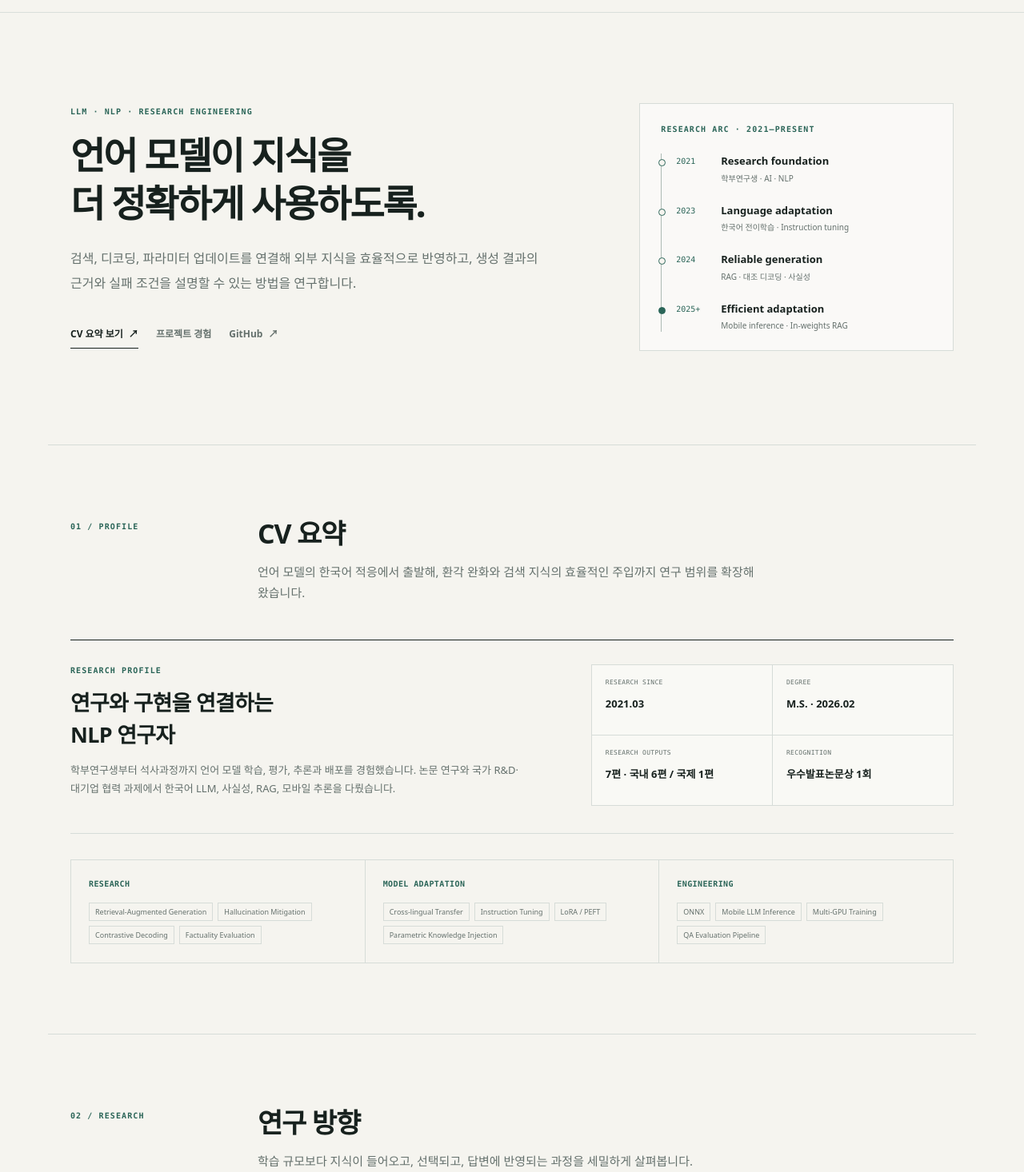
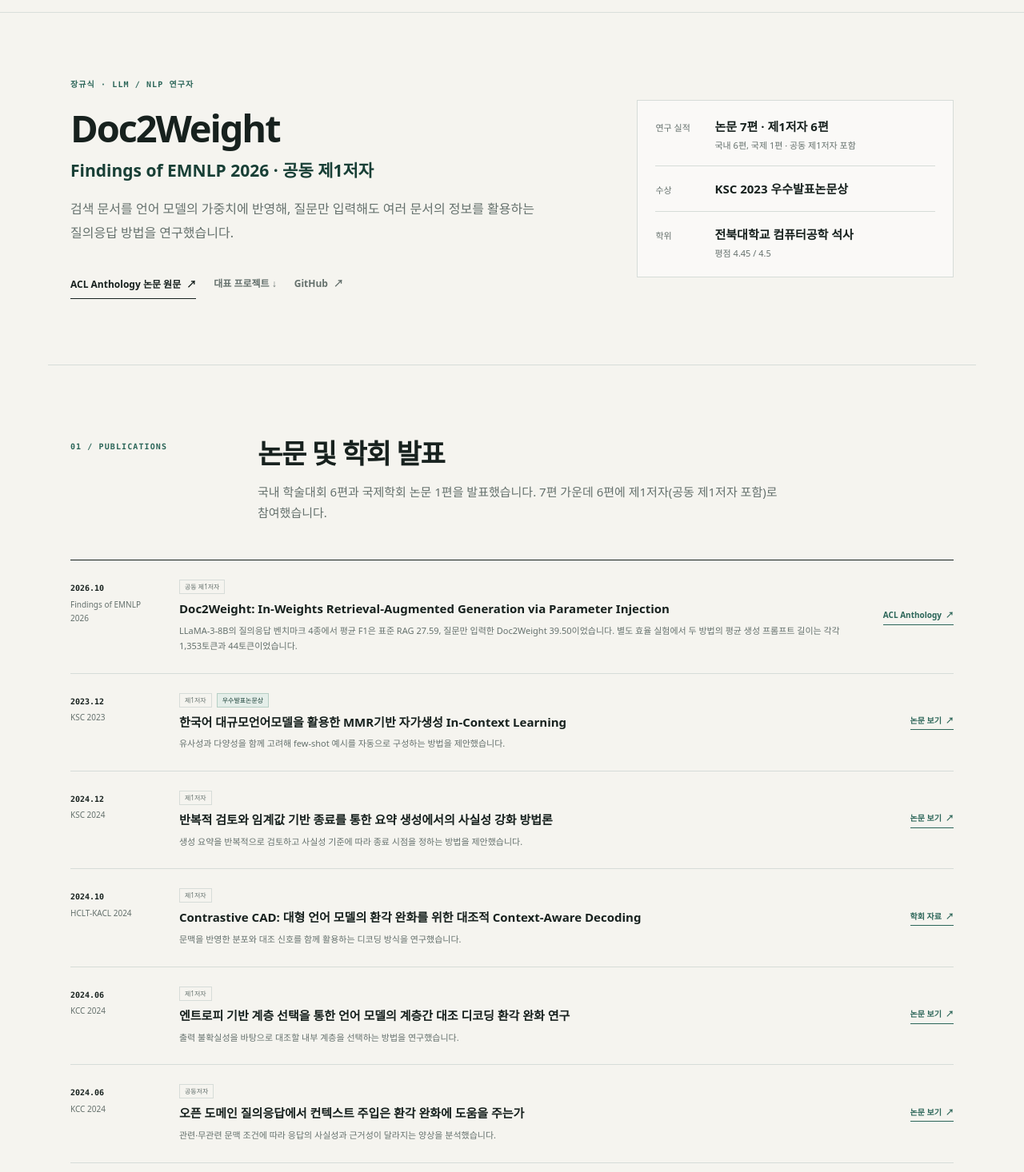
Before and after one commit to charater1024-lang/llm-research-portfolio, a Next.js app: page / in a window 1280 px wide. Shown: the part 44-1510 px from the top of the page at 80% size. Built offline with nearby package versions, Linux system fonts and the light colour scheme.

Commit message:
Lead with research credentials and clarify project stages

```diff
--- a/app/globals.css
+++ b/app/globals.css
@@ -67,13 +67,13 @@ a:focus-visible { outline: 2px solid var(--accent); outline-offset: 4px; }
 }
 
 .hero {
-  min-height: 540px;
+  min-height: 440px;
   max-width: 1160px;
   margin: 0 auto;
-  padding: 88px 28px 92px;
+  padding: 58px 28px;
   display: grid;
   grid-template-columns: minmax(0, 1.15fr) minmax(310px, .72fr);
-  gap: 84px;
+  gap: clamp(32px, 6vw, 84px);
   align-items: center;
 }
 .hero h1 {
@@ -87,7 +87,7 @@ a:focus-visible { outline: 2px solid var(--accent); outline-offset: 4px; }
 }
 .hero-lede {
   max-width: 650px;
-  margin: 24px 0 0;
+  margin: 16px 0 0;
   color: var(--muted);
   font-size: 16px;
   line-height: 1.9;
@@ -105,43 +105,16 @@ a:focus-visible { outline: 2px solid var(--accent); outline-offset: 4px; }
 .primary-link { padding: 9px 0 7px; border-bottom: 1px solid var(--ink); }
 .secondary-link { color: var(--muted); }
 
-.research-arc {
-  padding: 24px 26px 23px;
-  border: 1px solid var(--line);
-  background: rgba(255, 255, 255, .46);
-}
-.research-arc ol { margin: 23px 0 0; padding: 0; list-style: none; }
-.research-arc li {
-  position: relative;
-  display: grid;
-  grid-template-columns: 44px 1fr;
-  column-gap: 12px;
-  padding: 0 0 23px 18px;
-  border-left: 1px solid var(--line-strong);
-}
-.research-arc li:last-child { padding-bottom: 0; }
-.research-arc li::before {
-  content: "";
-  position: absolute;
-  top: 7px;
-  left: -4px;
-  width: 7px;
-  height: 7px;
-  border-radius: 50%;
-  background: var(--paper);
-  border: 1px solid var(--accent);
-}
-.research-arc li:last-child::before { background: var(--accent); }
-.research-arc li > span {
-  padding-top: 1px;
-  color: var(--accent);
-  font-family: "SFMono-Regular", Consolas, monospace;
-  font-size: 10px;
-}
-.research-arc strong { display: block; font-size: 13px; line-height: 1.5; font-weight: 650; }
-.research-arc small { grid-column: 2; display: block; margin-top: 3px; color: var(--muted); font-size: 10px; line-height: 1.6; }
+.hero-credit { margin: 8px 0 0; color: var(--accent-dark); font-size: clamp(16px, 2vw, 21px); font-weight: 650; line-height: 1.5; }
+.hero-record { margin: 0; padding: 4px 22px; border: 1px solid var(--line); background: rgba(255, 255, 255, .46); }
+.hero-record > div { display: grid; grid-template-columns: 62px minmax(0, 1fr); gap: 12px; align-items: baseline; padding: 16px 0; }
+.hero-record > div + div { border-top: 1px solid var(--line); }
+.hero-record dt { color: var(--muted); font-size: 11px; }
+.hero-record dd { margin: 0; color: var(--ink); font-size: 15px; font-weight: 650; line-height: 1.6; word-break: keep-all; }
+.hero-record small { display: block; margin-top: 3px; color: var(--muted); font-size: 11px; font-weight: 400; }
 
 .section {
+  scroll-margin-top: 60px;
   max-width: 1160px;
   margin: 0 auto;
   padding: 88px 28px;
@@ -422,6 +395,7 @@ a:focus-visible { outline: 2px solid var(--accent); outline-offset: 4px; }
 }
 .private-work { margin-top: 22px; padding: 13px 18px; border-left: 2px solid var(--line-strong); background: var(--paper); }
 .private-work h4 { margin: 0 0 5px; font-size: 13px; }
+.private-status { display: inline-block; margin-left: 4px; font-size: 11px; font-weight: 650; color: var(--accent-dark); }
 .private-work ul { margin: 0; padding-left: 18px; color: var(--muted); font-size: 12px; }
 .project-links { display: flex; flex-wrap: wrap; gap: 18px; margin-top: 17px; }
 .project-links a {
@@ -487,8 +461,8 @@ footer a { color: var(--ink); }
 footer > div { display: flex; align-items: center; gap: 18px; }
 
 @media (max-width: 900px) {
-  .hero { grid-template-columns: 1fr; min-height: 0; gap: 52px; }
-  .research-arc { max-width: 560px; }
+  .hero { grid-template-columns: 1fr; min-height: 0; gap: 26px; }
+  .hero-record { max-width: 600px; }
   .theme-list article { grid-template-columns: 52px 1fr; }
   .theme-list ul { grid-column: 2; justify-content: flex-start; margin-top: -4px; }
   .thesis-panel { grid-template-columns: 1fr; gap: 38px; }
@@ -505,11 +479,12 @@ footer > div { display: flex; align-items: center; gap: 18px; }
   .site-header { padding: 0 20px; }
   .brand > span:last-child { display: none; }
   .site-header nav { gap: 14px; font-size: 10px; }
-  .site-header nav a:nth-child(2) { display: none; }
-  .hero { padding: 68px 20px 72px; }
+  .hero { padding: 32px 20px 38px; gap: 23px; }
   .hero h1 { font-size: clamp(32px, 10vw, 42px); }
   .hero-lede { font-size: 14px; }
-  .research-arc { padding: 22px; }
+  .hero-links { margin-top: 14px; gap: 16px; }
+  .hero-record { padding: 2px 15px; }
+  .hero-record > div { grid-template-columns: 52px minmax(0, 1fr); padding: 10px 0; }
   .section { padding: 72px 20px; }
   .section-heading { grid-template-columns: 1fr; gap: 12px; margin-bottom: 38px; }
   .section-index { padding-top: 0; }
--- a/app/page.tsx
+++ b/app/page.tsx
@@ -223,9 +223,9 @@ const personalProjects: Project[] = [
     category: "금융 정보 서비스",
     kind: "applied",
     title: "BORA Bridge",
-    summary: "직접 입력한 자산과 월 현금흐름을 살펴보고, 질문과 관련된 공식 금융·정책 자료를 찾아볼 수 있게 만들었습니다. 서비스의 화면과 사용자 흐름을 공개 저장소에 정리했습니다.",
+    summary: "직접 입력한 자산과 월 현금흐름을 살펴보고, 질문과 관련된 공식 금융·정책 자료를 찾아볼 수 있게 만들었습니다. 현재 데모 서버는 꺼져 있습니다. 서비스 화면과 사용자 흐름은 공개 저장소에서 볼 수 있습니다.",
     details: ["자산·현금흐름", "공공데이터", "근거 검색"],
-    status: "데모 서버 중지",
+    status: "진행 중 · v0.8.11 후보판",
     links: [
       { label: "GitHub 소스", href: "https://github.com/charater1024-lang/bora-brdige-project" },
       { label: "서비스 소개서 PDF", href: "https://github.com/charater1024-lang/bora-brdige-project/blob/main/docs/showcase/BORA-Bridge-Service-Showcase-2026-09.pdf" },
@@ -239,6 +239,7 @@ const personalProjects: Project[] = [
     title: "금융 준법자문 AI 에이전트",
     summary: "금융 문구를 검토할 때 어떤 공식 자료를 근거로 삼았는지 확인할 수 있도록 BM25 검색과 원문 링크를 연결했습니다. 근거가 부족한 답변은 담당자의 심의로 이어지도록 구성했습니다.",
     details: ["FastAPI", "React", "BM25", "Ollama"],
+    status: "로컬 시연판 공개",
     links: [{ label: "GitHub 소스·화면", href: "https://github.com/charater1024-lang/finbank-compliance-agent" }],
   },
   {
@@ -248,6 +249,7 @@ const personalProjects: Project[] = [
     title: "탐라따라 · 제주 맞춤 여행 코스",
     summary: "제주 공공데이터에서 관광지를 찾고, 출발지·이동 거리·복귀 시간에 맞춰 하루 일정을 추천합니다. 오프라인 도로 자료와 실행에 필요한 모델을 배포본에 함께 담았습니다.",
     details: ["공공데이터", "E5 의미 검색", "오프라인 경로 탐색"],
+    status: "최종 제출본 공개",
     links: [
       { label: "GitHub 소스·기획서", href: "https://github.com/charater1024-lang/jeju-gilbeot" },
       { label: "최종 배포본", href: "https://github.com/charater1024-lang/jeju-gilbeot/releases/tag/v2026.11.09-tamra-ttara" },
@@ -258,8 +260,9 @@ const personalProjects: Project[] = [
     category: "메신저",
     kind: "applied",
     title: "Everyday Chat · Secure Collab",
-    summary: "직접 호스팅하는 메신저를 목표로 개인·단체 대화용 앱과 팀 채널용 앱을 Flutter로 구성했습니다. 공개 버전에서는 대화와 첨부 화면을 한 기기에서 미리 볼 수 있습니다.",
+    summary: "직접 호스팅하는 메신저를 목표로 개인·단체 대화용 앱과 팀 채널용 앱을 Flutter로 구성했습니다. 공개 버전에서는 한 기기에서 대화·첨부 화면을 미리 볼 수 있습니다. 기기 간 메시지 송수신은 아직 연결 전입니다.",
     details: ["Flutter", "Dart", "로컬 UI 미리보기"],
+    status: "진행 중 · 로컬 미리보기",
     links: [{ label: "GitHub 소스·실행 안내", href: "https://github.com/charater1024-lang/private-chat-platform" }],
   },
   {
@@ -267,21 +270,13 @@ const personalProjects: Project[] = [
     category: "컴퓨터 비전",
     kind: "applied",
     title: "카메라 도로 영역 분할과 오프라인 RC 실험",
-    summary: "추가 학습 전후의 도로 누락과 오인식을 같은 평가셋에서 비교했습니다. 두 후보 모두 한쪽 오류를 줄이면 다른 쪽이 늘어 채택하지 않았습니다. 제어 흐름은 오프라인 시뮬레이션으로 점검했습니다.",
+    summary: "추가 학습 전후의 도로 누락과 오인식을 같은 평가셋에서 비교했습니다. 두 후보 모두 한쪽 오류를 줄이면 다른 쪽이 늘어 채택하지 않았습니다. 제어 흐름은 오프라인 시뮬레이션으로 점검했고, 실차 연동과 검증은 남은 과제입니다.",
     details: ["도로 분할", "오류 분석", "Dry-run"],
+    status: "진행 중 · 오프라인 평가 완료",
     links: [
       { label: "GitHub 소스", href: "https://github.com/charater1024-lang/camera-rc-training" },
       { label: "실험 결과", href: "https://github.com/charater1024-lang/camera-rc-training/blob/codex/public-release/docs/RESULTS.md" },
     ],
-  },
-  {
-    period: "2026",
-    category: "학습 도구",
-    kind: "applied",
-    title: "AI 논문·모델 구현 독학 랩",
-    summary: "논문의 핵심 연산을 작은 예제로 구현하고 결과를 확인할 수 있도록 한국어 해설과 실습을 만들었습니다. 기초와 논문 트랙에 연습·해답 노트북 113쌍을 구성했습니다.",
-    details: ["PyTorch", "Jupyter", "교육용 축소 재현"],
-    links: [{ label: "GitHub 노트북·학습 안내", href: "https://github.com/charater1024-lang/ai-paper-reproduction-study" }],
   },
 ];
 
@@ -294,6 +289,16 @@ const publications: Publication[] = [
     role: "공동 제1저자",
     href: "https://aclanthology.org/2026.findings-emnlp.744/",
     linkLabel: "ACL Anthology",
+  },
+  {
+    date: "2023.12",
+    venue: "KSC 2023",
+    title: "한국어 대규모언어모델을 활용한 MMR기반 자가생성 In-Context Learning",
+    contribution: "유사성과 다양성을 함께 고려해 few-shot 예시를 자동으로 구성하는 방법을 제안했습니다.",
+    role: "제1저자",
+    award: "우수발표논문상",
+    href: "https://www.dbpia.co.kr/journal/articleDetail?nodeId=NODE11705103",
+    linkLabel: "논문 보기",
   },
   {
     date: "2024.12",
@@ -329,16 +334,6 @@ const publications: Publication[] = [
     contribution: "관련·무관련 문맥 조건에 따라 응답의 사실성과 근거성이 달라지는 양상을 분석했습니다.",
     role: "공동저자",
     href: "https://www.dbpia.co.kr/journal/articleDetail?nodeId=NODE11861910",
-    linkLabel: "논문 보기",
-  },
-  {
-    date: "2023.12",
-    venue: "KSC 2023",
-    title: "한국어 대규모언어모델을 활용한 MMR기반 자가생성 In-Context Learning",
-    contribution: "유사성과 다양성을 함께 고려해 few-shot 예시를 자동으로 구성하는 방법을 제안했습니다.",
-    role: "제1저자",
-    award: "우수발표논문상",
-    href: "https://www.dbpia.co.kr/journal/articleDetail?nodeId=NODE11705103",
     linkLabel: "논문 보기",
   },
   {
@@ -398,61 +393,100 @@ export default function Home() {
           <span>장규식 · LLM Research</span>
         </a>
         <nav aria-label="주요 섹션">
+          <a href="#publications">논문</a>
+          <a href="#projects">프로젝트</a>
           <a href="#cv">CV</a>
           <a href="#research">연구</a>
-          <a href="#projects">프로젝트</a>
-          <a href="#publications">논문</a>
         </nav>
       </header>
 
       <main id="top">
         <section className="hero" aria-labelledby="hero-title">
           <div className="hero-copy">
-            <p className="eyebrow">LLM · NLP · RESEARCH ENGINEERING</p>
-            <h1 id="hero-title">언어 모델이 지식을<br />더 정확하게 사용하도록.</h1>
+            <p className="eyebrow">장규식 · LLM / NLP 연구자</p>
+            <h1 id="hero-title">Doc2Weight</h1>
+            <p className="hero-credit">Findings of EMNLP 2026 · 공동 제1저자</p>
             <p className="hero-lede">
-              검색, 디코딩, 파라미터 업데이트를 연결해 외부 지식을 효율적으로 반영하고,
-              생성 결과의 근거와 실패 조건을 설명할 수 있는 방법을 연구합니다.
+              검색 문서를 언어 모델의 가중치에 반영해, 질문만 입력해도 여러 문서의 정보를 활용하는 질의응답 방법을 연구했습니다.
             </p>
             <div className="hero-links">
-              <a className="primary-link" href="#cv">CV 요약 보기 <Arrow /></a>
-              <a className="secondary-link" href="#projects">프로젝트 경험</a>
-              <a className="secondary-link" href="https://github.com/charater1024-lang" target="_blank" rel="noreferrer">
-                GitHub <Arrow />
-              </a>
+              <a className="primary-link" href="https://aclanthology.org/2026.findings-emnlp.744/" target="_blank" rel="noreferrer">ACL Anthology 논문 원문 <Arrow /></a>
+              <a className="secondary-link" href="#projects">대표 프로젝트 ↓</a>
+              <a className="secondary-link" href="https://github.com/charater1024-lang" target="_blank" rel="noreferrer">GitHub <Arrow /></a>
             </div>
           </div>
 
-          <div className="research-arc" aria-label="2021년부터 이어진 연구 방향">
-            <p className="micro-label">RESEARCH ARC · 2021—PRESENT</p>
-            <ol>
-              <li>
-                <span>2021</span>
-                <strong>Research foundation</strong>
-                <small>학부연구생 · AI · NLP</small>
-              </li>
-              <li>
-                <span>2023</span>
-                <strong>Language adaptation</strong>
-                <small>한국어 전이학습 · Instruction tuning</small>
-              </li>
-              <li>
-                <span>2024</span>
-                <strong>Reliable generation</strong>
-                <small>RAG · 대조 디코딩 · 사실성</small>
-              </li>
-              <li>
-                <span>2025+</span>
-                <strong>Efficient adaptation</strong>
-                <small>Mobile inference · In-weights RAG</small>
-              </li>
-            </ol>
+          <dl className="hero-record">
+            <div><dt>연구 실적</dt><dd>논문 7편 · 제1저자 6편<small>국내 6편, 국제 1편 · 공동 제1저자 포함</small></dd></div>
+            <div><dt>수상</dt><dd>KSC 2023 우수발표논문상</dd></div>
+            <div><dt>학위</dt><dd>전북대학교 컴퓨터공학 석사<small>평점 4.45 / 4.5</small></dd></div>
+          </dl>
+        </section>
+
+        <section className="section publications-section" id="publications">
+          <div className="section-heading">
+            <p className="section-index">01 / PUBLICATIONS</p>
+            <div>
+              <h2>논문 및 학회 발표</h2>
+              <p>국내 학술대회 6편과 국제학회 논문 1편을 발표했습니다. 7편 가운데 6편에 제1저자(공동 제1저자 포함)로 참여했습니다.</p>
+            </div>
+          </div>
+
+          <div className="publication-list">
+            {publications.map((paper) => (
+              <article className="publication-row" key={paper.title}>
+                <div className="publication-meta">
+                  <strong>{paper.date}</strong>
+                  <span>{paper.venue}</span>
+                </div>
+                <div className="publication-copy">
+                  <div className="publication-badges">
+                    <span>{paper.role}</span>
+                    {paper.award && <span className="award">{paper.award}</span>}
+                  </div>
+                  <h3>{paper.title}</h3>
+                  <p>{paper.contribution}</p>
+                </div>
+                <a href={paper.href} target="_blank" rel="noreferrer" aria-label={`${paper.title} ${paper.linkLabel}`}>
+                  {paper.linkLabel} <Arrow />
+                </a>
+              </article>
+            ))}
+          </div>
+        </section>
+
+        <section className="section projects-section" id="projects">
+          <div className="section-heading">
+            <p className="section-index">02 / PROJECTS</p>
+            <div>
+              <h2>프로젝트 경험</h2>
+              <p>개인 서비스의 소스·화면·실행 자료와 언어 모델 연구에서 맡은 작업을 확인할 수 있습니다.</p>
+            </div>
+          </div>
+
+          <div className="project-group">
+            <h3>개인 개발 프로젝트</h3>
+            <p>개인 프로젝트마다 아이디어를 직접 내고 해결할 문제와 기능 범위를 정했습니다. 구현·테스트·디버깅에 Codex의 도움을 받았고, 설계 결정과 최종 결과 검증은 제가 맡았습니다.</p>
+            <ProjectList projects={personalProjects} />
+            <aside className="private-work">
+              <h4>비공개 개인 프로젝트</h4>
+              <ul>
+                <li>DACON 공공조달 준법 점검 · 24개 점검 항목 <span className="private-status">진행 중 · 제출 후보 검증</span></li>
+                <li>Last Outpost · 기지 배치를 편집하는 개인 전략 게임 <span className="private-status">진행 중 · 비공개 출시 후보</span></li>
+                <li>Local Image Studio</li>
+              </ul>
+            </aside>
+          </div>
+
+          <div className="project-group">
+            <h3>연구·응용 프로젝트</h3>
+            <ProjectList projects={researchProjects} />
           </div>
         </section>
 
         <section className="section cv-section" id="cv">
           <div className="section-heading">
-            <p className="section-index">01 / PROFILE</p>
+            <p className="section-index">03 / PROFILE</p>
             <div>
               <h2>CV 요약</h2>
               <p>언어 모델의 한국어 적응에서 출발해, 환각 완화와 검색 지식의 효율적인 주입까지 연구 범위를 확장해 왔습니다.</p>
@@ -491,7 +525,7 @@ export default function Home() {
 
         <section className="section research-section" id="research">
           <div className="section-heading">
-            <p className="section-index">02 / RESEARCH</p>
+            <p className="section-index">04 / RESEARCH</p>
             <div>
               <h2>연구 방향</h2>
               <p>학습 규모보다 지식이 들어오고, 선택되고, 답변에 반영되는 과정을 세밀하게 살펴봅니다.</p>
@@ -516,7 +550,7 @@ export default function Home() {
 
         <section className="section thesis-section" id="thesis">
           <div className="section-heading">
-            <p className="section-index">03 / MASTER&apos;S THESIS</p>
+            <p className="section-index">05 / MASTER&apos;S THESIS</p>
             <div>
               <h2>석사학위논문</h2>
               <p>검색 문맥을 긴 프롬프트로 붙이는 대신, 동결 언어모델의 조건부 파라미터로 반영하는 방법을 탐구했습니다.</p>
@@ -556,7 +590,7 @@ export default function Home() {
 
         <section className="section journey-section" id="journey">
           <div className="section-heading">
-            <p className="section-index">04 / JOURNEY</p>
+            <p className="section-index">06 / JOURNEY</p>
             <div>
               <h2>학력과 연구 연혁</h2>
               <p>군 복무와 복학, 학부연구생, 조기졸업, 석사 연구까지의 흐름과 과제 경험을 함께 정리했습니다.</p>
@@ -608,68 +642,6 @@ export default function Home() {
             </div>
           </div>
         </section>
-
-        <section className="section projects-section" id="projects">
-          <div className="section-heading">
-            <p className="section-index">05 / PROJECTS</p>
-            <div>
-              <h2>프로젝트 경험</h2>
-              <p>개인 서비스의 소스·화면·실행 자료와 언어 모델 연구에서 맡은 작업을 확인할 수 있습니다.</p>
-            </div>
-          </div>
-
-          <div className="project-group">
-            <h3>개인 개발 프로젝트</h3>
-            <p>개인 프로젝트마다 아이디어를 직접 내고 해결할 문제와 기능 범위를 정했습니다. 구현·테스트·디버깅에 Codex의 도움을 받았고, 설계 결정과 최종 결과 검증은 제가 맡았습니다.</p>
-            <ProjectList projects={personalProjects} />
-            <aside className="private-work">
-              <h4>비공개 개인 프로젝트</h4>
-              <ul>
-                <li>DACON 공공조달 준법 점검 · 24개 점검 항목</li>
-                <li>Last Outpost · 기지 배치를 편집할 수 있는 개인 전략 게임 프로토타입</li>
-                <li>Local Image Studio</li>
-              </ul>
-            </aside>
-          </div>
-
-          <div className="project-group">
-            <h3>연구·응용 프로젝트</h3>
-            <ProjectList projects={researchProjects} />
-          </div>
-        </section>
-
-        <section className="section publications-section" id="publications">
-          <div className="section-heading">
-            <p className="section-index">06 / PUBLICATIONS</p>
-            <div>
-              <h2>논문 및 학회 발표</h2>
-              <p>국내 학술대회 6편과 국제학회 논문 1편을 발표했습니다. 7편 가운데 6편에 제1저자(공동 제1저자 포함)로 참여했습니다.</p>
-            </div>
-          </div>
-
-          <div className="publication-list">
-            {publications.map((paper) => (
-              <article className="publication-row" key={paper.title}>
-                <div className="publication-meta">
-                  <strong>{paper.date}</strong>
-                  <span>{paper.venue}</span>
-                </div>
-                <div className="publication-copy">
-                  <div className="publication-badges">
-                    <span>{paper.role}</span>
-                    {paper.award && <span className="award">{paper.award}</span>}
-                  </div>
-                  <h3>{paper.title}</h3>
-                  <p>{paper.contribution}</p>
-                </div>
-                <a href={paper.href} target="_blank" rel="noreferrer" aria-label={`${paper.title} ${paper.linkLabel}`}>
-                  {paper.linkLabel} <Arrow />
-                </a>
-              </article>
-            ))}
-          </div>
-        </section>
-
       </main>
 
       <footer>
```
